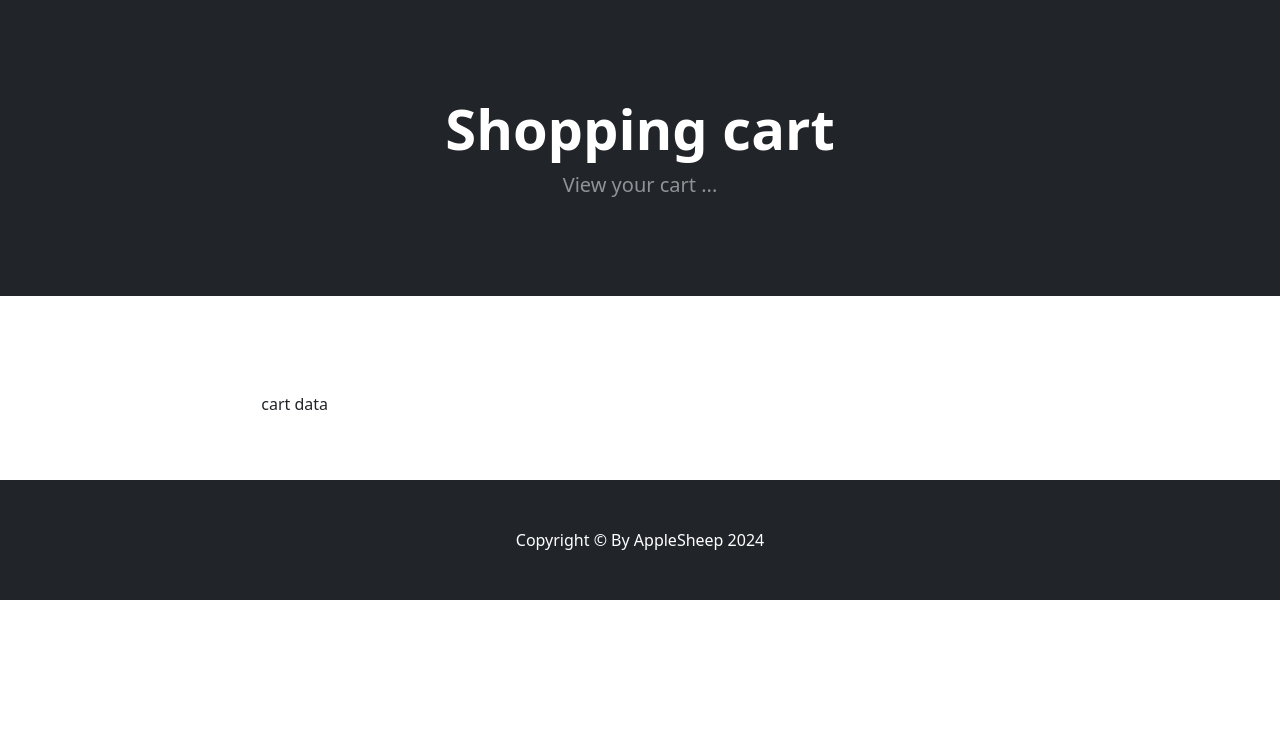
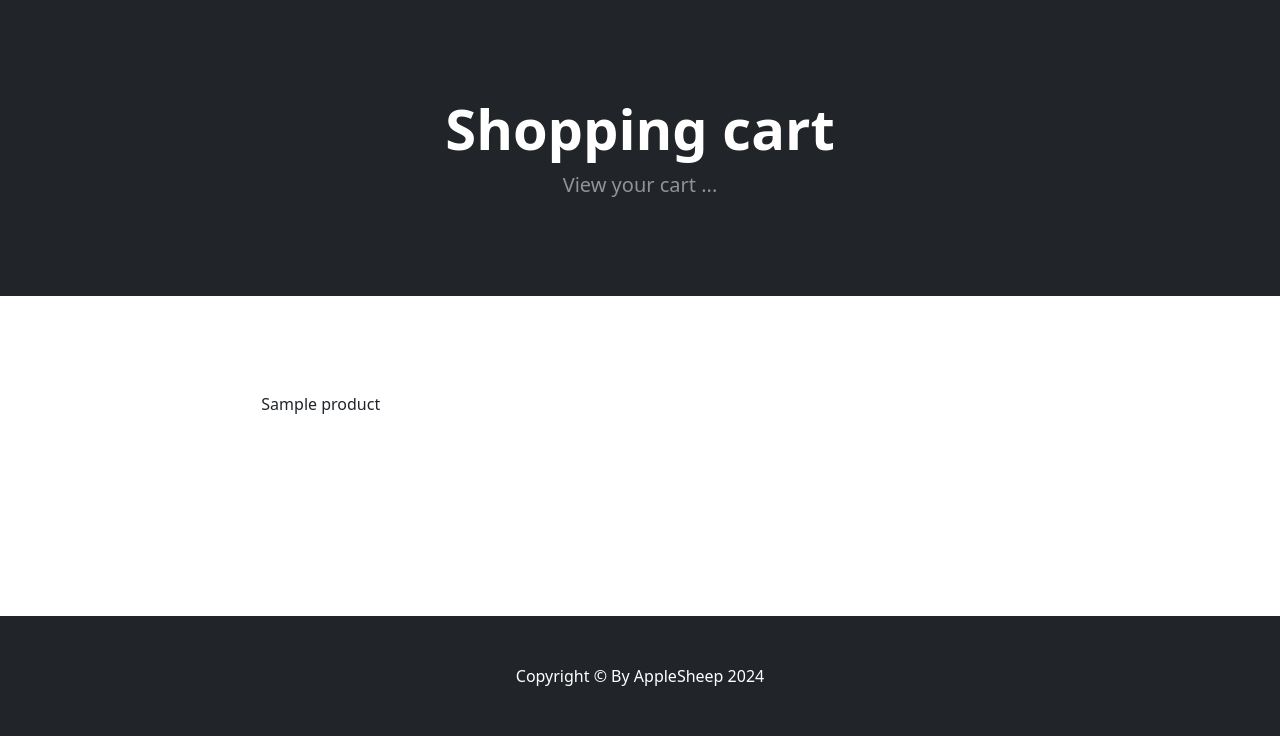
Before and after one commit to a14506818/ecom, a Django app: template cart/templates/cart_summary.html in a window 1280 px wide. Shown: the part 57-800 px from the top of the page. Run offline with Django 5.2, Linux system fonts and the light colour scheme; data comes from the database, SQL or seed files in the repository; both versions use the stored data as it was after the commit; tables that the repository leaves empty hold one stand-in row (values such as "Sample post"); the template is opened without the code that fills it: values that come from a table or form of the project are taken from there, most other values are stand-ins (such as "Sample title", 1, 10 or a date in 2020); some libraries are stand-ins or nearby versions.

Commit message:
cart page

```diff
--- a/cart/cart.py
+++ b/cart/cart.py
@@ -1,3 +1,5 @@
+from store.models import Product
+
 class Cart():
     def __init__(self, request):
         self.session = request.session
@@ -18,3 +20,8 @@ class Cart():
 
     def __len__(self):
         return len(self.cart)
+
+    def get_products(self):
+        product_ids = self.cart.keys()
+        products = Product.objects.filter(id__in=product_ids)
+        return products
--- a/cart/templates/cart_summary.html
+++ b/cart/templates/cart_summary.html
@@ -8,10 +8,14 @@
     </div>
   </div>
 </header>
-<section class="py-5">
+<section class="py-5" style="min-height: 40vh">
   <div class="container px-4 px-lg-5 mt-5 col-8">
     <div class="ustify-content-center">
-      <p>cart data</p>
+      {% if cart_products %} {% for product in cart_products %}
+      <p>{{ product.name }}</p>
+      {% endfor %} {% else %}
+      <p>Cart Empty</p>
+      {% endif %}
     </div>
   </div>
 </section>
--- a/cart/views.py
+++ b/cart/views.py
@@ -4,7 +4,9 @@ from store.models import Product
 from django.http import JsonResponse
 
 def cart_summary(request):
-    return render(request, 'cart_summary.html', {})
+    cart = Cart(request)
+    cart_products = cart.get_products()
+    return render(request, 'cart_summary.html', {'cart_products': cart_products})
 
 def cart_add(request):
     # get the cart
```
Also changed, not shown: db.sqlite3.
